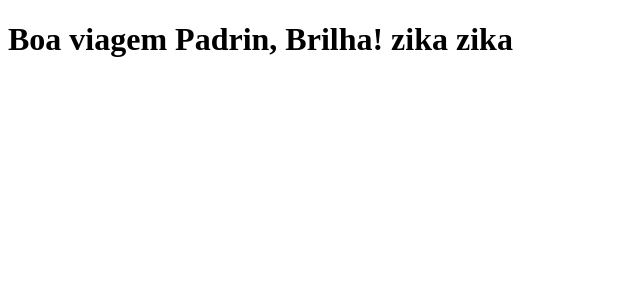
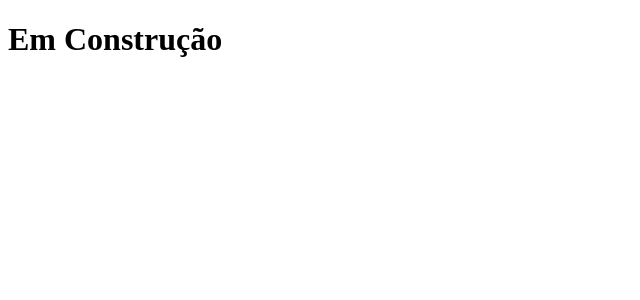
Before and after one commit to LucasAzevas/clone-tabnews, a Next.js app: page / in a window 1280 px wide. Shown: the top 300 px of the page, without its empty margins (0-640 px from the left). Built offline with nearby package versions, Linux system fonts and the light colour scheme.

Commit message:
alterando msg da página

```diff
--- a/pages/index.js
+++ b/pages/index.js
@@ -1,5 +1,9 @@
 function Home() {
-  return <h1>Boa viagem Padrin, Brilha! zika zika</h1>;
+  return <h1>Em Construção</h1>;
 }
 
 export default Home;
+
+function teste() {
+  console.log("teste");
+}
```
